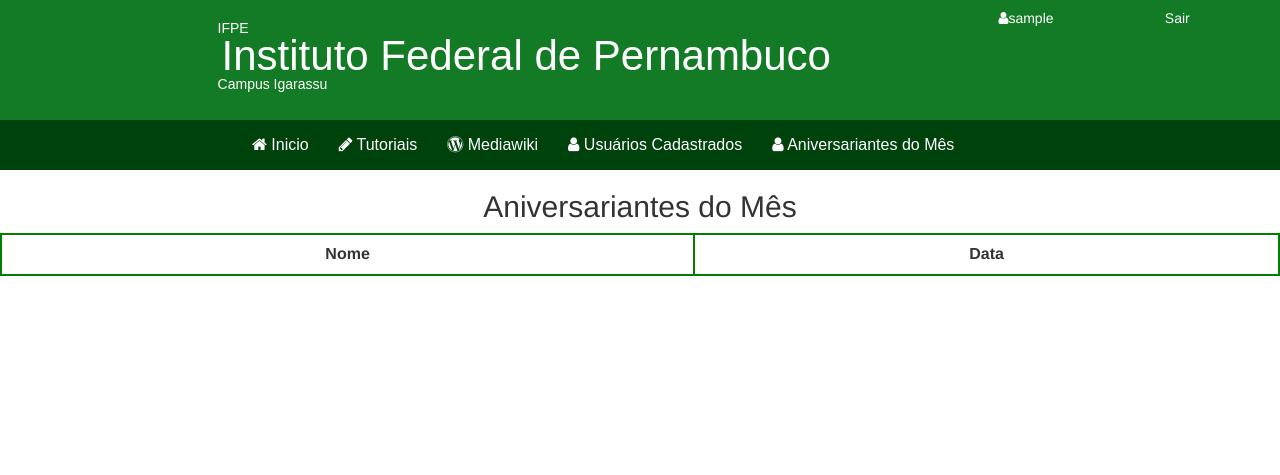
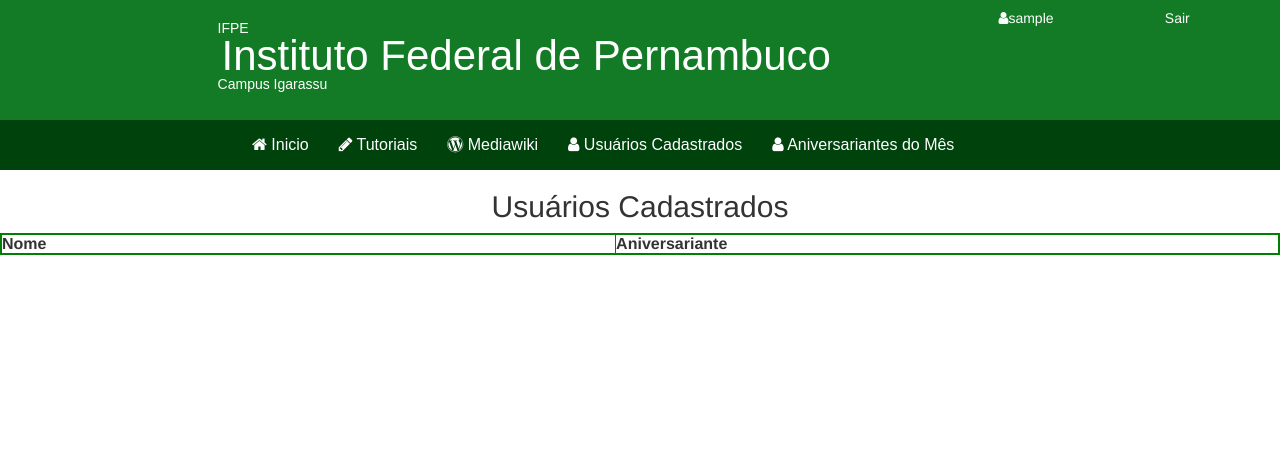
Before and after one commit to Amandaalmeida12/KittycatNew, a PHP site: page /aniversariantes_do_mes.php in a window 1280 px wide. Shown: the top 475 px of the page. Run offline with PHP 8.4, Linux system fonts and the light colour scheme; the visitor is signed in with stand-in values (Sample User, id 1); lists and menus that the app fills with data are empty; some libraries are stand-ins or nearby versions.

Commit message:
alteração

```diff
--- a/portal_do_aluno/aniversariantes_do_mes.php
+++ b/portal_do_aluno/aniversariantes_do_mes.php
@@ -6,31 +6,28 @@ require_once('./formularios/conexao.php');
 ?>
 <?php
 $data_de_nascimento='data_de_nascimento';
-$ret=$pdo->query("SELECT * FROM users where  MONTH(data_de_nascimento) = MONTH(NOW()) ORDER BY data_de_nascimento ");
+$ret=$pdo->query("SELECT * FROM users where MONTH(data_de_nascimento) = MONTH(NOW())");
 
 
 ?>
- <h2 align="center">Aniversariantes do Mês</h2>
-<table class="table">
-  <thead>
-    <tr>
+ <h2 align="center">Usuários Cadastrados</h2>
+	<table border="1">
+	<tr>
+		<th width="5%" height="5%">Nome</th>
+		<th width="5%" height="5%">Aniversariante</th>
 
-      <th>Nome</th>
-      <th>Data</th>
-    </tr>
-  </thead>
-  <?php foreach ($ret as $row): ?>
-	 <thead>
-       <tr>
 
-        <td><?= $row['nome'];?> </td>
-        <td><?= date("d/m/Y" , strtotime($row['data_de_nascimento']));?></td>
+	</tr>
+		<?php foreach ($ret as $row): ?>
+			<tr class="nada">
 
-      </tr>
-     </thead>
-  <?php endforeach ?>
+				 <td width="5%" height="5%"><?= $row["nome"]; ?></td>
+				 <td width="5%" height="5%"><?= $row["data_de_nascimento"]; ?></td>
+
+			</tr>
+
+        <?php endforeach ?>
 	</table>
-
 <?php
 include("footer.php");
 ?>
--- a/portal_do_aluno/css/main.css
+++ b/portal_do_aluno/css/main.css
@@ -206,7 +206,7 @@
 #celula1 a:hover {
 color:black;
 }
-.disciplinas table,tr,td{
+table, tr, td.disciplinas{
 border: 2px solid green;
 margin: auto;
 border-collapse: collapse;
@@ -348,9 +348,3 @@ text-decoration:underline;
   color:white;
 
 }
-.table > thead > tr > th {
-    vertical-align: bottom;
-    border: 2px solid green;
-    text-align: center;
-
-}
--- a/portal_do_aluno/formularios/conecta.php
+++ b/portal_do_aluno/formularios/conecta.php
@@ -13,7 +13,7 @@ $email = $_POST['email'];
  <div class="deslogar" ><a href="deslogar.php" class ="link1">Sair</a></div>
 <?php
 }else{
-  echo"<script language='javascript' type='text/javascript'>alert('Senha ou login incorretos!');window.location.href='../index.php';</script>";
+
 
 }
 ?>
--- a/portal_do_aluno/header.php
+++ b/portal_do_aluno/header.php
@@ -49,11 +49,11 @@ if (isset($_SESSION["usuario"])){
   <div class="container-fluid">
     <ul class="nav navbar-nav">
 
-     <li><a href='index.php'><i class="fa fa-home" aria-hidden="true" "></i> Inicio</a></li>
-     <li><a href='../tutoriais.php'><i class="fa fa-pencil" aria-hidden="true"></i> Tutoriais</a></li>
-     <li><a href='../wiki.php'><i class="fa fa-wordpress" aria-hidden="true"></i> Mediawiki</a></li>
-     <li><a href='../usuarios_cadastrados.php'><i class="fa fa-user" aria-hidden="true"></i> Usuários Cadastrados</a></li>
-     <li><a href='../aniversariantes_do_mes.php'><i class="fa fa-user" aria-hidden="true"></i> Aniversariantes do Mês</a></li>
+     <li><a href='portal_do_aluno/index.php'><i class="fa fa-home" aria-hidden="true" "></i> Inicio</a></li>
+     <li><a href='/tutoriais.php'><i class="fa fa-pencil" aria-hidden="true"></i> Tutoriais</a></li>
+     <li><a href='/wiki.php'><i class="fa fa-wordpress" aria-hidden="true"></i> Mediawiki</a></li>
+     <li><a href='/usuarios_cadastrados.php'><i class="fa fa-user" aria-hidden="true"></i> Usuários Cadastrados</a></li>
+     <li><a href='./aniversariantes_do_mes.php'><i class="fa fa-user" aria-hidden="true"></i> Aniversariantes do Mês</a></li>
     </ul>
   </div>
 </nav>
```
